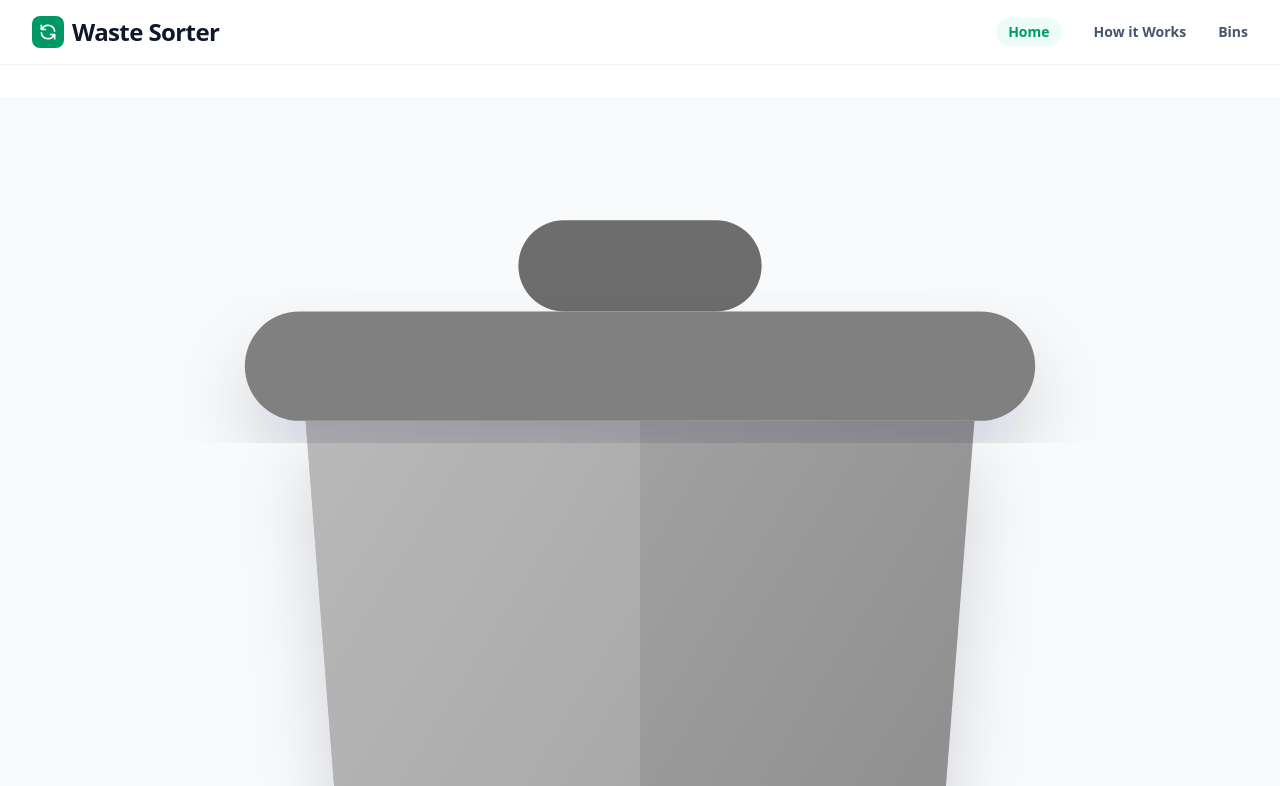
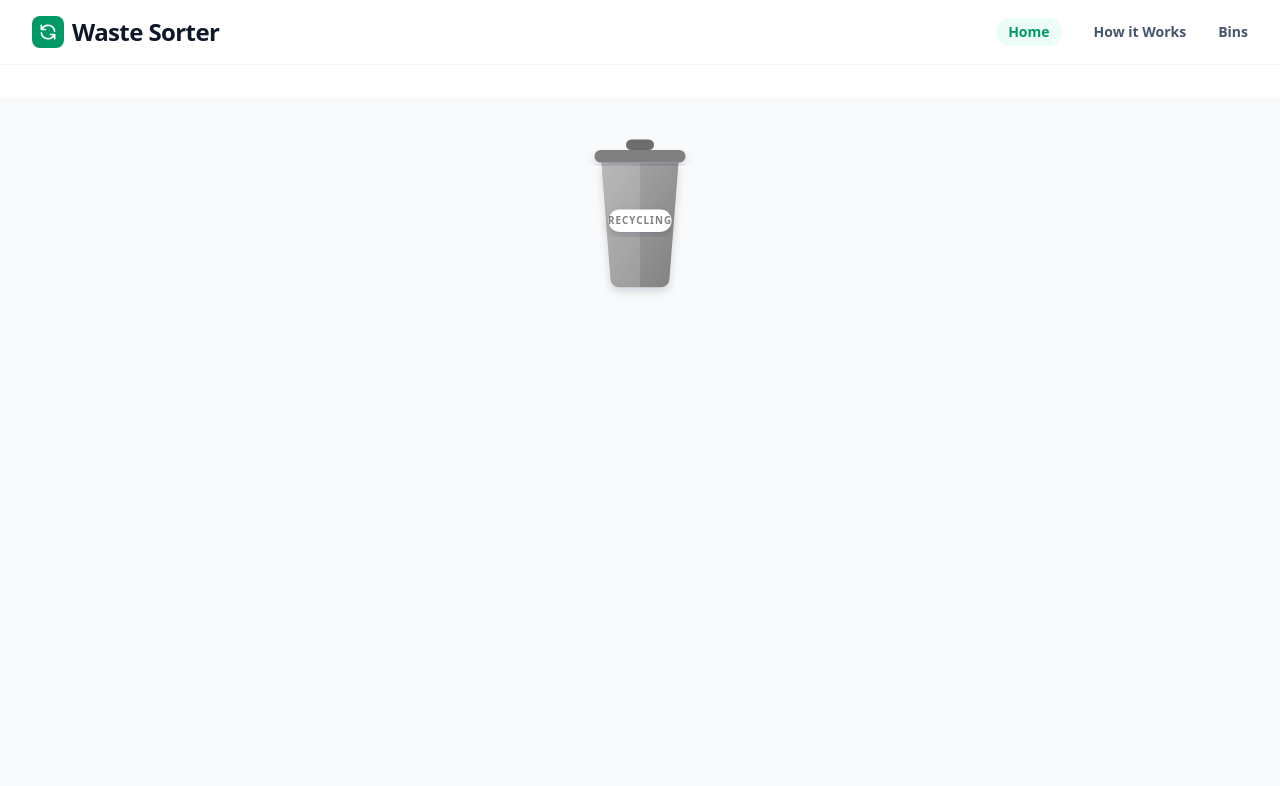
Before and after one commit to AmielCyber/waste-classification, an Angular app in the folder waste-classifier-ui/: page / in a window 1280 px wide. Shown: the top 786 px of the page. Built offline with nearby package versions, Linux system fonts and the light colour scheme.

Commit message:
Smaller bin size

```diff
--- a/waste-classifier-ui/src/app/waste-bin/waste-bin.component.html
+++ b/waste-classifier-ui/src/app/waste-bin/waste-bin.component.html
@@ -1,4 +1,4 @@
-<div role="img" [attr.aria-label]="wasteType() + ' waste bin'">
+<div role="img" [attr.aria-label]="wasteType() + ' waste bin'" class="max-w-35 mx-auto">
   <svg xmlns="http://www.w3.org/2000/svg" viewBox="0 0 200 250" width="100%" height="auto" aria-hidden="true">
     <defs>
       <filter id="softShadow" x="-20%" y="-20%" width="140%" height="140%">
```
